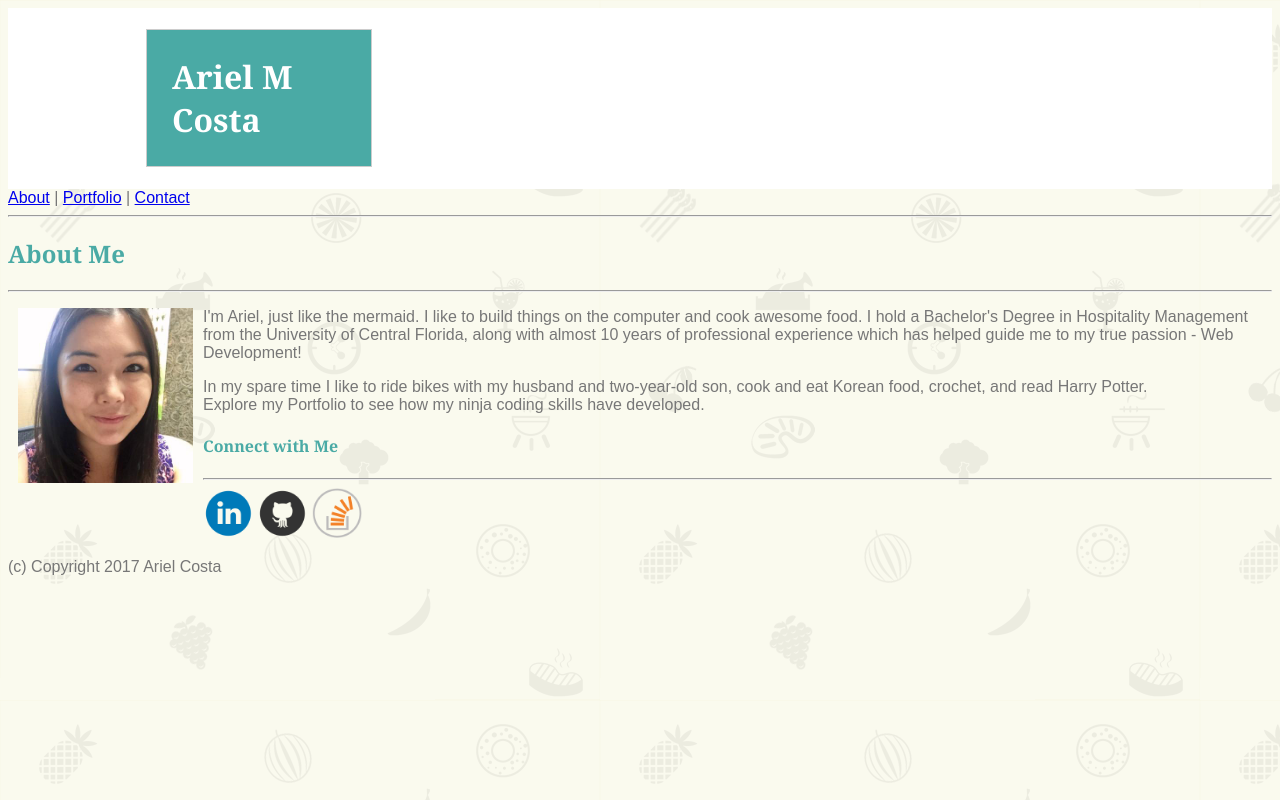
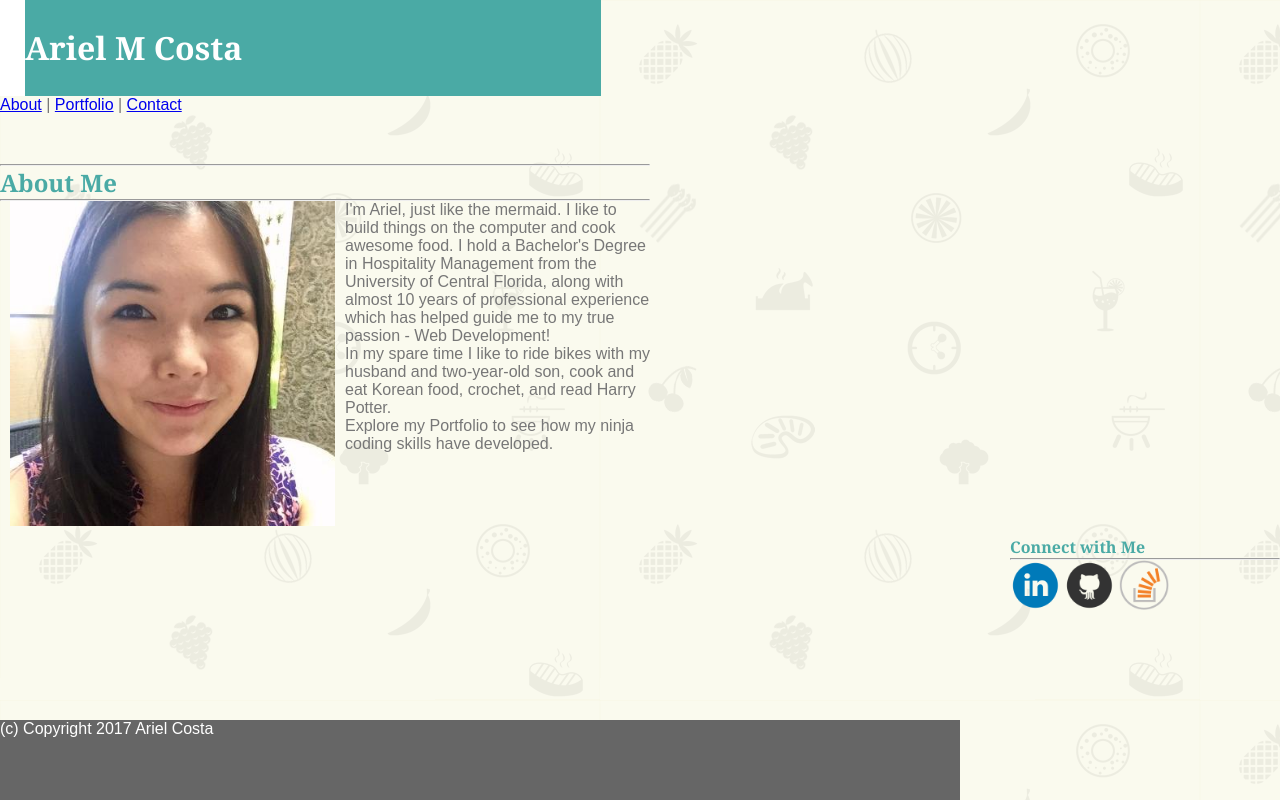
Before and after one commit to amcosta9/Basic-Portfolio, a PHP site: page / in a window 1280 px wide. Run offline with PHP 8.4, Linux system fonts and the light colour scheme.

Commit message:
css edits, lots of html changes only to index, needs more work

```diff
--- a/assets/css/style.css
+++ b/assets/css/style.css
@@ -2,17 +2,11 @@ h1 {
 	background-color: #4aaaa5;
 	font-family: "Georgia", Times, "Times New Roman", serif;
 	color: #ffffff;
-	border: 1px solid #cccccc;
-	padding-top: 25px;
-	padding-right: 25px;
-	padding-left: 25px;
-	padding-bottom: 25px;
-	margin-right: 900px;
-	margin-left: 138px;
+
 }
 
 body {
-	background-image: url("assets/images/background.png");
+	background: url(../images/background.png);
 	color: #777777;
 	background-color: #ffffff;
 	font-family: "Arial", "Helvetica Neue", Helvetica, sans-serif;
@@ -29,15 +23,37 @@ h4 {
 	font-family: "Georgia", Times, "Times New Roman", serif;
 }
 
-.header {
+header {
+	width: 100%;
+	height: 90px;
+}
+
+.name {
 	background-color: #ffffff;
-	display: inline-block;
-	margin: 0;
+	border: #cccccc;
+	position: relative;
+	float: left;
+	line-height: 6em;
+	padding-left: 25px;
+	width: 45%;
+}
+
+.links {
+	float: left;
+	padding-right: 25px;
+	padding-bottom: 50px;
+	position: relative;
+}
+
+div {
+	clear: both;
 }
 
 .profile {
+	clear: both;
 	float: left;
 	margin: 0px 10px 10px 10px;
+	width: 50%;
 }
 
 .foliolinks {
@@ -46,16 +62,41 @@ h4 {
 	border: 1px solid #cccccc;
 }
 
-.links {
-	display: inline;
+
+
+.container {
+	width: 650px;
+	float: left;
 }
 
-/* sticky footer not working - fix this! */
-.wrapper {
+.connect {
+	width: 270px;
+	float: right;
+}
+
+
+
+* {
+	margin: 0;
+}
+html, body {
+	height: 100%;
+}
+
+.content {
 	min-height: 100%;
+	height: auto !important;
 	margin: 0 auto -80px;
+}
+
+.footer {
+	width: 960px;
+	background-color: #666666;
+	color: #ffffff;
 }
 
 .footer, .push {
 	height: 80px;
 }
+
+WHYYYY */
--- a/index.html
+++ b/index.html
@@ -6,22 +6,24 @@
 		<link rel="stylesheet" type="text/css" href="assets/css/style.css">
 	</head>
 
+	<div class="content">
 		<body>
-		<div class="wrapper">
-			<div class="header">
+			<header>
+				<div class="name">
 					<h1>Ariel M Costa</h1>
-			</div>
+				</div> <!--end name div-->
 				<div class="links">
 				<!-- links to other pages here ??-->
 					<a href="/Users/Ariel/Documents/Code/Coding%20Boot%20Camp/Homework/Basic-Portfolio/index.html">About</a> | <a href="/Users/Ariel/Documents/Code/Coding%20Boot%20Camp/Homework/Basic-Portfolio/portfolio.html">Portfolio</a> | <a href="/Users/Ariel/Documents/Code/Coding%20Boot%20Camp/Homework/Basic-Portfolio/Contact.html">Contact</a>
-			</div>
+				</div> <!--end div links-->
+			</header>
+			<div class="container">
 				<hr>
 					<h2>About Me</h2>
 				<hr>
 
 				<p>
-			<!-- need this image to be in the paragraph, word wrap around-->
-				<img class="profile" src="assets/images/profilepicture.jpeg" alt="Picture of Ariel" style="width: 175px; height: 175px;">
+					<img class="profile" src="assets/images/profilepicture.jpeg" alt="Picture of Ariel"/>
 
 					I'm Ariel, just like the mermaid.  I like to build things on the computer and cook awesome food.  I hold a Bachelor's Degree in Hospitality Management from the University of Central Florida, along with almost 10 years of professional experience which has helped guide me to my true passion - Web Development!
 				</p>
@@ -29,20 +31,23 @@
 					In my spare time I like to ride bikes with my husband and two-year-old son, cook and eat Korean food, crochet, and read Harry Potter.<br>
 				Explore my Portfolio to see how my ninja coding skills have developed.
 				</p>
+			</div> <!--end container div-->
 
+			<div class="connect">
 				<h4>Connect with Me</h4>
 				<hr>
-
 				<a href="https://www.linkedin.com/in/arielmcosta" target="_blank"><img src="assets/images/linkedin_icon.png" alt="LinkedIn Icon" style="width: 50px; height: 50px;"></a>
 
 				<a href="https://github.com/amcosta9" target="_blank"><img src="assets/images/github_icon.png" alt="Github Icon" style="width: 50px; height: 50px;"></a>
 
 				<a href="http://stackoverflow.com/users/7239084/ariel-costa" target="_blank"><img src="assets/images/stackoverflow_icon.png" alt="Stack Overflow Icon" style="width: 50px; height: 50px;"></a>
+			</div> <!-- end connect div-->
+		<!--body tag end here, or after footer?-->
 	<div class="push"></div>
-		</div>
+	</div> <!--end content div-->
 			<!-- footer here -->
-		<div class="footer">
+			<footer class="footer">
 				<p> (c) Copyright 2017 Ariel Costa</p>
-		</div>
+			</footer>
 		</body>
 </html>
```
Lines whose indentation alone changed are shown as unchanged.
